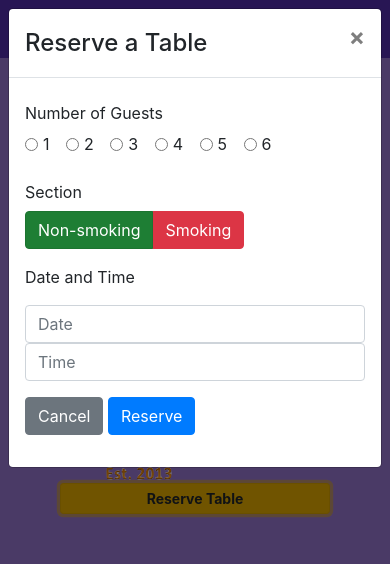
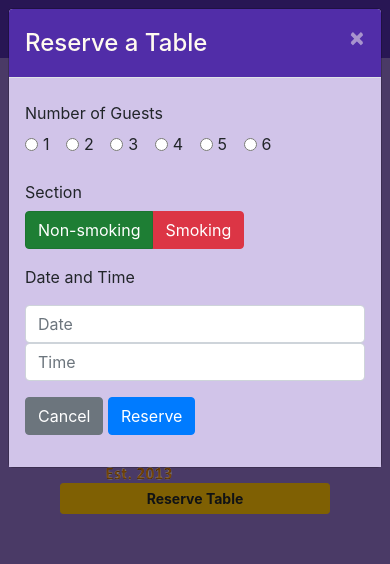
Before and after one commit to adrianafdz/fullstack-course, a website: page index.html in a window 390 px wide. Both pictures are taken after a click on the button "Reserve Table". Shown: the top 564 px of the page. Drawn offline with nearby package versions, Linux system fonts and the light colour scheme.

Commit message:
npm scripts pt1

```diff
--- a/aboutus.html
+++ b/aboutus.html
@@ -288,6 +288,7 @@
     <script src="node_modules/jquery/dist/jquery.slim.min.js"></script>
     <script src="node_modules/popper.js/dist/umd/popper.min.js"></script>
     <script src="node_modules/bootstrap/dist/js/bootstrap.min.js"></script>
+    <script src="js/scripts.js"></script>
 </body>
 
 </html>
--- a/css/styles.scss
+++ b/css/styles.scss
@@ -77,3 +77,16 @@ body{
     bottom:0px;
     z-index: 1;
 }
+
+.modal-header {
+    background-color: $background-dark;
+    color: floralwhite;
+
+    .close {
+        color: floralwhite;
+    }
+}
+
+.modal-body {
+    background-color: $background-pale;
+}
--- a/index.html
+++ b/index.html
@@ -30,7 +30,7 @@
                     <li class="nav-item"><a class="nav-link" href="contactus.html"><span class="fa fa-address-card fa-lg"></span> Contact</a></li>
                 </ul>
                 <span class="navbar-text">
-                    <a data-toggle="modal" data-target="#loginModal">
+                    <a id="loginLink">
                         <span class="fa fa-sign-in"></span> Login
                     </a>
                 </span>
@@ -171,8 +171,7 @@
                                 title="Or Call Us at <br><strong>+52 1234 5678</strong></br>">
                                 Reserve Table
                             </a> -->
-                            <a href="#reserve-table" role="button" class="btn btn-block btn-warning btn-sm font-weight-bold"
-                                data-toggle="modal" data-target="#reservationModal">Reserve Table</a>
+                            <a id="reserveButton" role="button" class="btn btn-block btn-warning btn-sm font-weight-bold">Reserve Table</a>
                         </div>
                     </div>
                 </div>
@@ -391,6 +390,7 @@
     <script src="node_modules/jquery/dist/jquery.slim.min.js"></script>
     <script src="node_modules/popper.js/dist/umd/popper.min.js"></script>
     <script src="node_modules/bootstrap/dist/js/bootstrap.min.js"></script>
+    <script src="js/scripts.js"></script>
 
     <!--
     <script>
@@ -400,35 +400,6 @@
         });
     </script> -->
 
-    <script>
-        $(document).ready(function() {
-            // change every 2 seconds
-            $('#mycarousel').carousel({interval: 2000});
-
-            /* $('#carousel-pause').on('click', function() {
-                $('#mycarousel').carousel('pause');
-            });
-
-            $('#carousel-play').on('click', function() {
-                $('#mycarousel').carousel('cycle');
-            }); */
-
-            $('#carouselButton').on('click', function() {
-                if ($(this).children('span').hasClass('fa-pause')) { // it is a pause button
-                    $('#mycarousel').carousel('pause');
-                    $(this).children('span').removeClass('fa-pause');
-                    $(this).children('span').addClass('fa-play');
-                } else if ($(this).children('span').hasClass('fa-play')) { // it is a play button
-                    $('#mycarousel').carousel('cycle');
-                    $(this).children('span').addClass('fa-pause');
-                    $(this).children('span').removeClass('fa-play');
-                }
-            })
-
-        });
-    </script>
-
-
 </body>
 
 </html>
--- /dev/null
+++ b/js/scripts.js
@@ -0,0 +1,33 @@
+$(document).ready(function() {
+    // change every 2 seconds
+    $('#mycarousel').carousel({interval: 2000});
+
+    /* $('#carousel-pause').on('click', function() {
+        $('#mycarousel').carousel('pause');
+    });
+
+    $('#carousel-play').on('click', function() {
+        $('#mycarousel').carousel('cycle');
+    }); */
+
+    $('#carouselButton').on('click', function() {
+        if ($(this).children('span').hasClass('fa-pause')) { // it is a pause button
+            $('#mycarousel').carousel('pause');
+            $(this).children('span').removeClass('fa-pause');
+            $(this).children('span').addClass('fa-play');
+        } else if ($(this).children('span').hasClass('fa-play')) { // it is a play button
+            $('#mycarousel').carousel('cycle');
+            $(this).children('span').addClass('fa-pause');
+            $(this).children('span').removeClass('fa-play');
+        }
+    });
+
+    $('#reserveButton').on('click', function() {
+        $('#reservationModal').modal('show');
+    });
+
+    $('#loginLink').on('click', function() {
+        $('#loginModal').modal('show');
+    });
+
+});
```
Also changed, not shown: contactus.html (+1 -0 lines), package.json (+7 -3 lines), css/styles.css, 1 other file.
